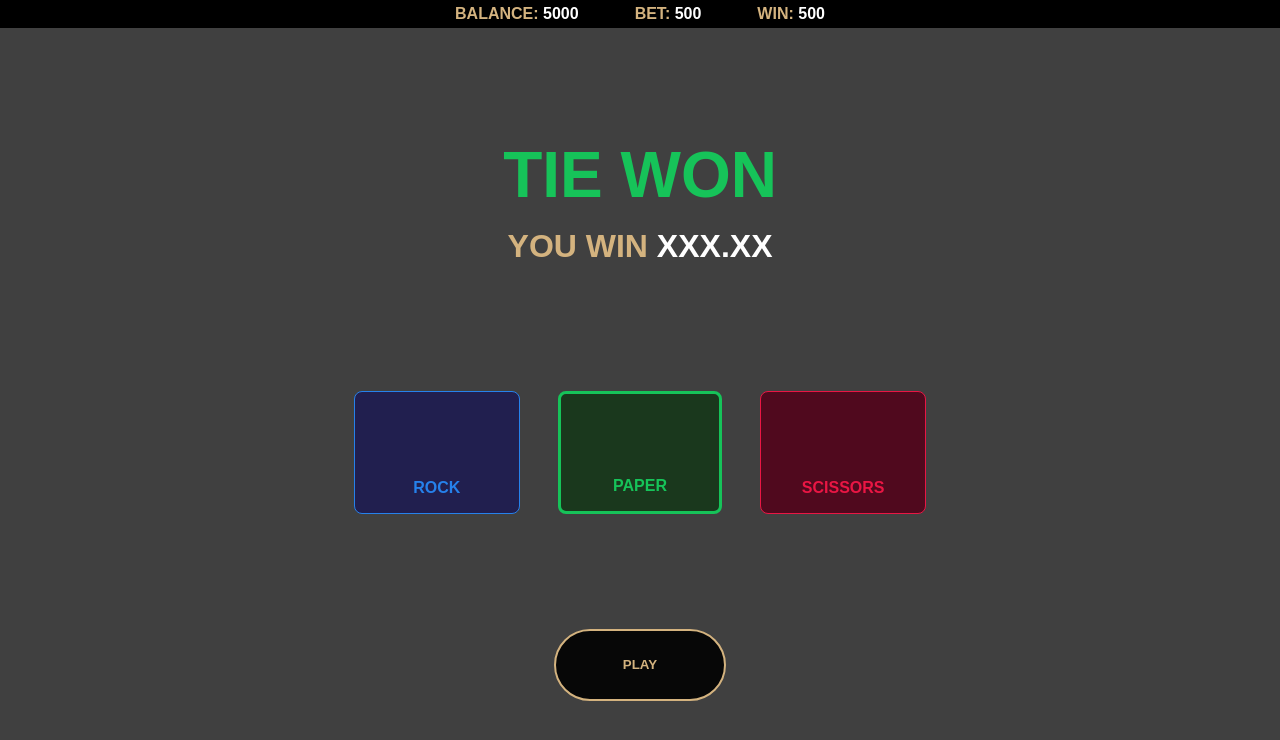
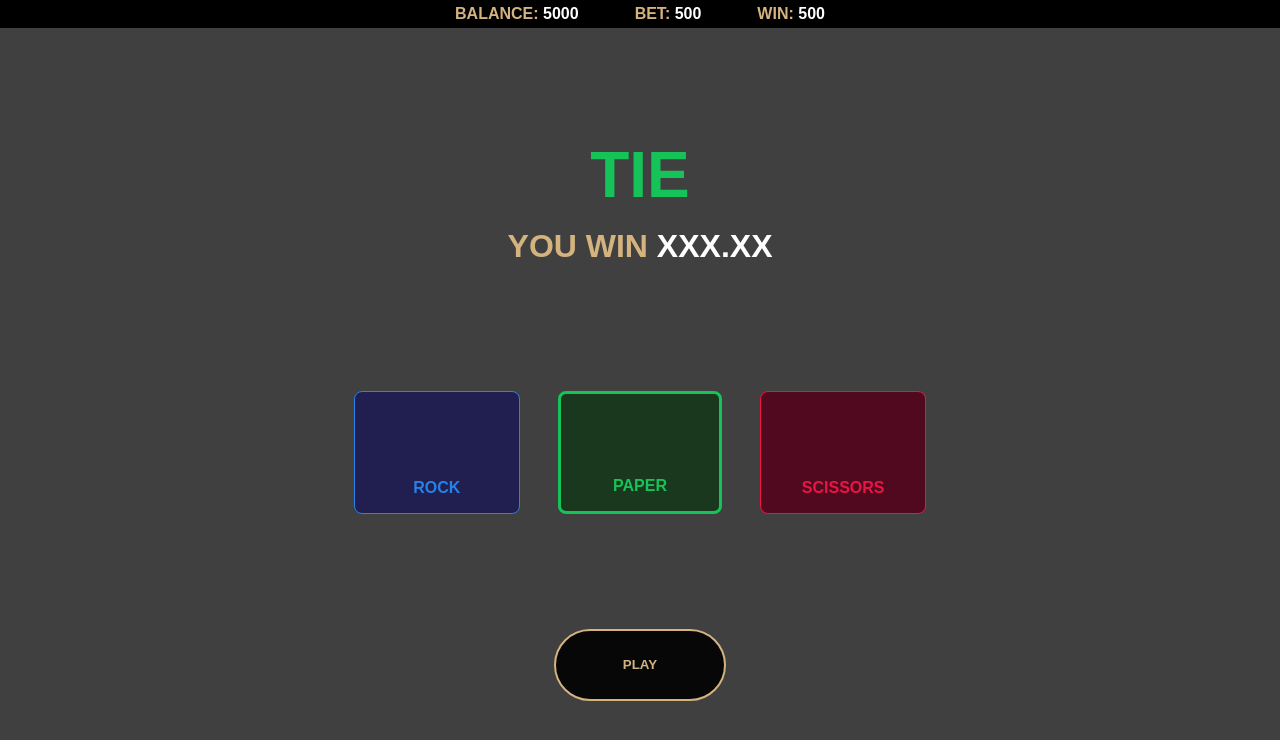
Before and after one commit to Nikolai-Iakushchenko/rock_paper_scissors, a React (Vite) app: page / in a window 1280 px wide. Both pictures are taken after a click on the button "PLAY". Shown: the top 740 px of the page. Built offline with nearby package versions, Linux system fonts and the light colour scheme.

Commit message:
add tie message

```diff
--- a/src/components/GameResultMessage/GameResultMessage.tsx
+++ b/src/components/GameResultMessage/GameResultMessage.tsx
@@ -6,9 +6,11 @@ interface GameResultMessageProps {
 }
 
 const GameResultMessage = ({ winner }: GameResultMessageProps) => {
+  const message = winner === "tie" ? "Tie" : `${winner} won`;
+
   return (
     <div className={styles.gameResultMessage}>
-      <div className={styles.winningBet}>{winner} won</div>
+      <div className={styles.winningBet}>{message}</div>
       <div className={styles.winMessage}>
         <span className={styles.winText}>you win</span> xxx.xx
       </div>
```
